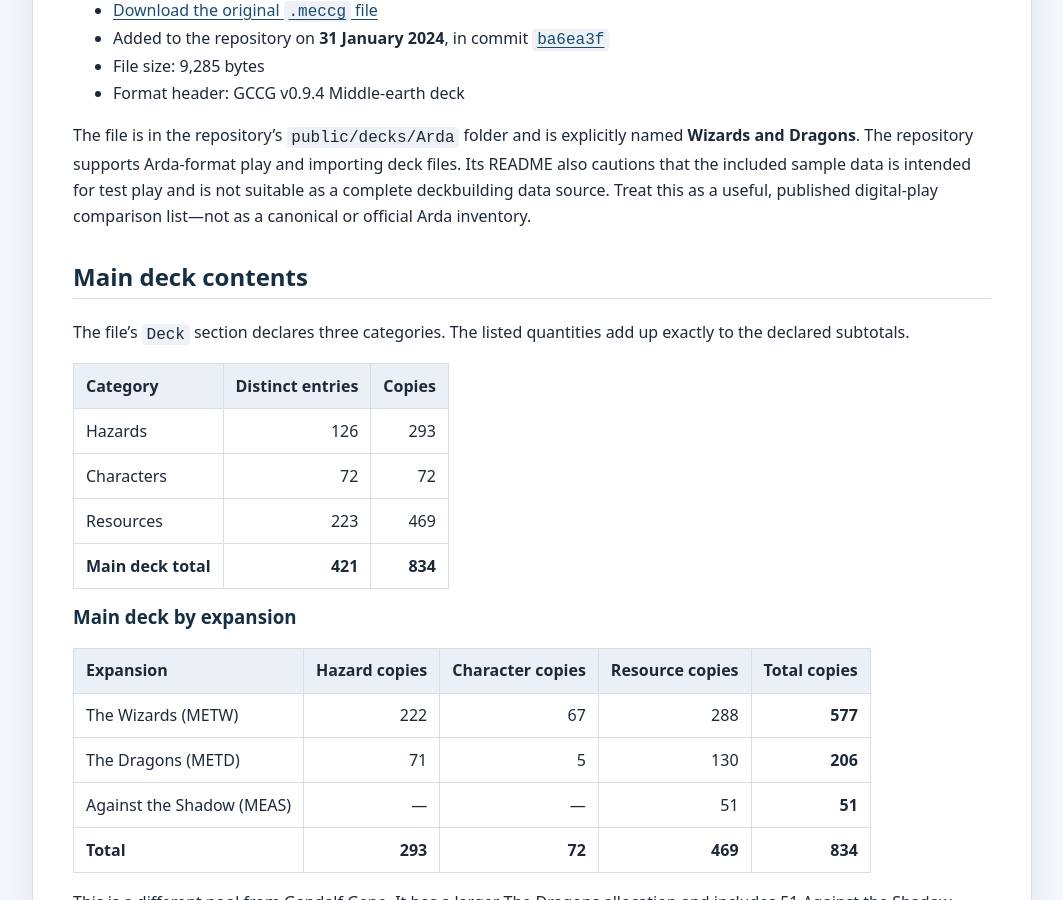
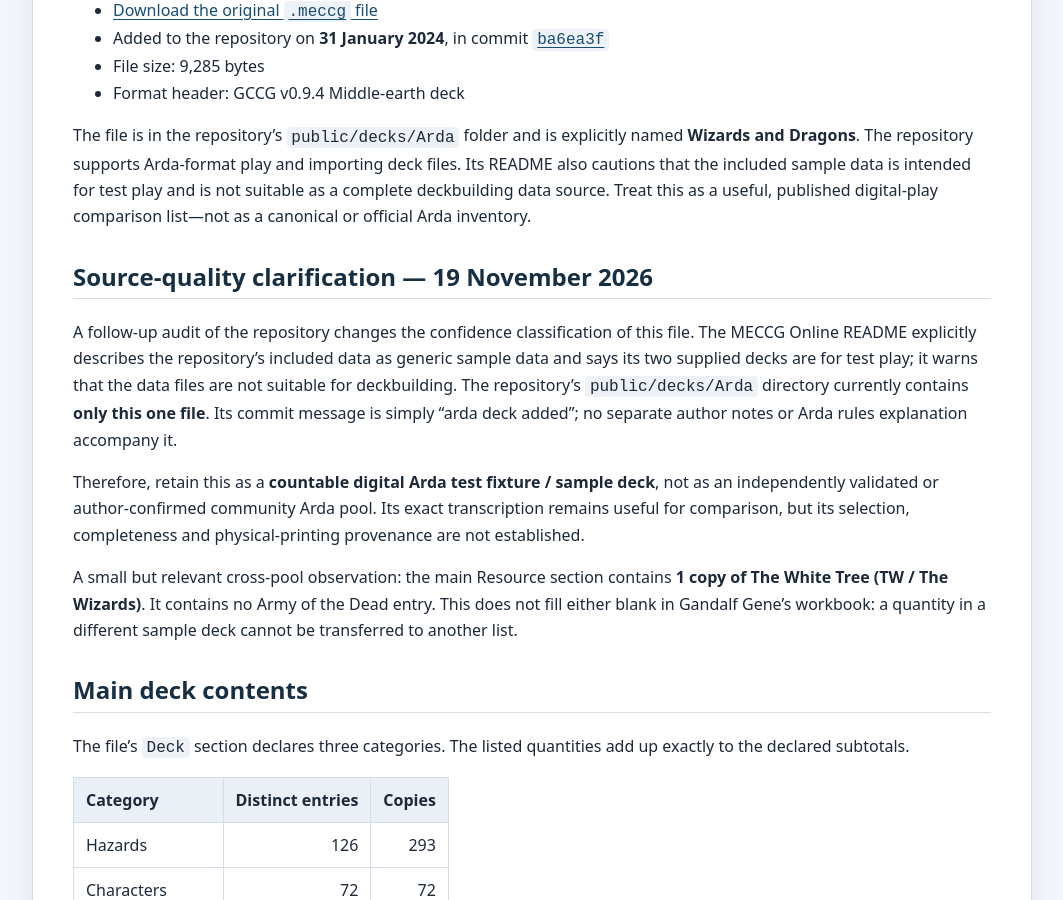
Before and after one commit to JamSpot/meccg-arda-master-database, a Jekyll site: the page built from docs/wizards-and-dragons-arda-source-review-2026-11-18.md, in a window 1280 px wide and 900 px high, scrolled down 591 px. Shown: the whole window, without its empty margins (108-1171 px from the left). Built offline with Jekyll 4.4.1, drawn with Linux system fonts in a browser that asks for light colours.

Commit message:
Clarify Wizards and Dragons as digital test fixture and record White Tree observation

```diff
--- a/docs/wizards-and-dragons-arda-source-review-2026-11-18.md
+++ b/docs/wizards-and-dragons-arda-source-review-2026-11-18.md
@@ -18,6 +18,14 @@ A new platform-hosted Arda deck file was found in the public [MECCG Online repos
 - Format header: GCCG v0.9.4 Middle-earth deck
 
 The file is in the repository's `public/decks/Arda` folder and is explicitly named **Wizards and Dragons**. The repository supports Arda-format play and importing deck files. Its README also cautions that the included sample data is intended for test play and is not suitable as a complete deckbuilding data source. Treat this as a useful, published digital-play comparison list—not as a canonical or official Arda inventory.
+
+## Source-quality clarification — 19 November 2026
+
+A follow-up audit of the repository changes the confidence classification of this file. The MECCG Online README explicitly describes the repository's included data as generic sample data and says its two supplied decks are for test play; it warns that the data files are not suitable for deckbuilding. The repository's `public/decks/Arda` directory currently contains **only this one file**. Its commit message is simply “arda deck added”; no separate author notes or Arda rules explanation accompany it.
+
+Therefore, retain this as a **countable digital Arda test fixture / sample deck**, not as an independently validated or author-confirmed community Arda pool. Its exact transcription remains useful for comparison, but its selection, completeness and physical-printing provenance are not established.
+
+A small but relevant cross-pool observation: the main Resource section contains **1 copy of The White Tree (TW / The Wizards)**. It contains no Army of the Dead entry. This does not fill either blank in Gandalf Gene's workbook: a quantity in a different sample deck cannot be transferred to another list.
 
 ## Main deck contents
 
```
